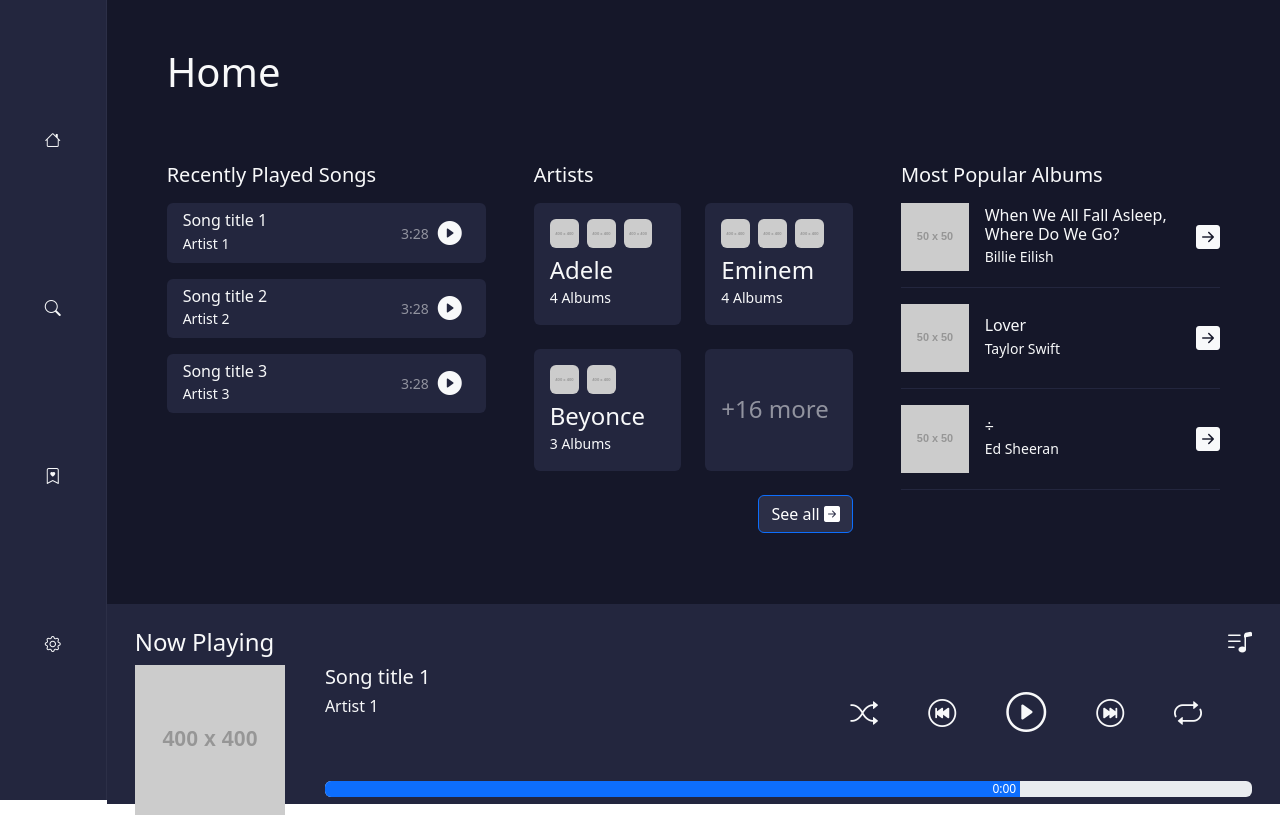
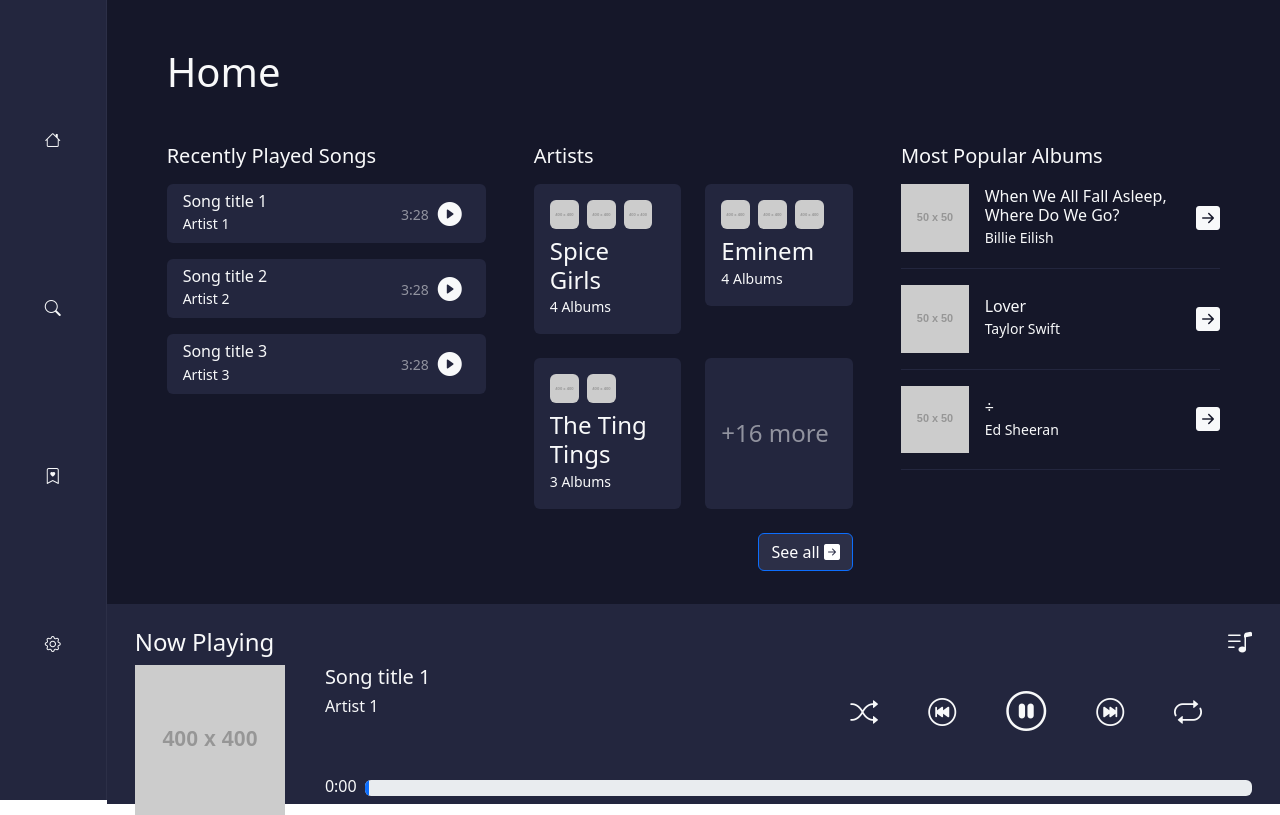
Before and after one commit to iO-Academy/music-player-fe, a React (Create React App) app: page / in a window 1280 px wide. Both pictures are taken after a click on the icon 449 px from the left and 232 px from the top of the page. Built offline with nearby package versions, Linux system fonts and the light colour scheme.

Commit message:
make player work

```diff
--- a/src/components/NowPlaying/index.js
+++ b/src/components/NowPlaying/index.js
@@ -6,41 +6,52 @@
 function NowPlaying({playingSong}) {
 
     const [playTime, setPlayTime] = useState('0:00')
+    const [playWidth, setPlayWidth] = useState(0)
+    const [playing, setPlaying] = useState(false)
+    const [audioElement] = useState(new Audio("/song.MP3"))
 
-    const endTime = '3:28'
+    audioElement.ontimeupdate = () => {
+        let mins = Math.floor(audioElement.currentTime / 60)
+        let seconds = parseInt(audioElement.currentTime % 60)
+        if (seconds < 10) {
+            seconds = '0' + seconds
+        }
+        setPlayTime(mins.toString() + ':' + seconds.toString())
+        setPlayWidth((audioElement.currentTime / audioElement.duration) * 100)
+    }
 
-    // useEffect(() => {
-    //     // setPlayTime('0.00')
-    //
-    //     const timer = setInterval(() => {
-    //         console.log(playTime)
-    //         if (playTime === endTime) {
-    //             clearInterval(timer)
-    //         }
-    //         let mins = parseInt(playTime.split(':')[0])
-    //         let seconds = parseInt(playTime.split(':')[1])
-    //
-    //         if (seconds === 59) {
-    //             seconds = '00'
-    //             mins = (mins+1).toString()
-    //         } else {
-    //             seconds++
-    //             if (seconds < 10){
-    //                 seconds = '0' + seconds.toString()
-    //             } else {
-    //                 seconds = seconds.toString()
-    //             }
-    //             mins = mins.toString()
-    //         }
-    //             console.log(mins + ':' + seconds)
-    //         setPlayTime(mins + ':' + seconds)
-    //     }, 1000)
-    // }, [playingSong])
+    const togglePlay = () => {
+        if (playing){
+            pause()
+        } else {
+            play()
+        }
+    }
+
+    const play = () => {
+        audioElement.play()
+        setPlaying(true)
+    }
+
+    const pause = () => {
+        audioElement.pause()
+        setPlaying(false)
+    }
+
+    const restart = () => {
+        audioElement.currentTime = 0
+    }
+
+    useEffect(() => {
+        play()
+    }, [])
+
 
     return (
         <div className="row p-3 pt-4 mt-1 h-25 light-blue">
             <div className="col-12">
                 <h4>Now Playing <i className="bi bi-music-note-list float-end static"></i></h4>
+
             </div>
             <div className="col-2">
                 <img src={playingSong.artwork} alt={playingSong.artist + " Album artwork"} className={"artwork-medium"} />
@@ -53,15 +64,16 @@
                     </div>
                     <div className="col fs-3 d-flex justify-content-evenly align-items-center">
                         <i className="bi bi-shuffle"></i>
-                        <i className="bi bi-skip-backward-circle"></i>
-                        <i className="bi bi-play-circle fs-1"></i>
-                        <i className="bi bi-skip-forward-circle"></i>
+                        <i className="bi bi-skip-backward-circle" onClick={restart}></i>
+                        <i className={"bi fs-1 " + (playing ? "bi-pause-circle": "bi-play-circle")} onClick={togglePlay}></i>
+                        <i className="bi bi-skip-forward-circle" onClick={restart}></i>
                         <i className="bi bi-repeat"></i>
                     </div>
                     <div className="col-12 d-flex align-items-center">
+                        <div className={"me-2"}>{playTime}</div>
                         <div className="progress mt-1 w-100" role="progressbar" aria-label="Animated striped example"
                              aria-valuenow="75" aria-valuemin="0" aria-valuemax="100">
-                            <div className="progress-bar text-end pe-1 w-75">{playTime}</div>
+                            <div className="progress-bar text-end pe-1" style={{width: playWidth + '%'}}></div>
                         </div>
                     </div>
                 </div>
--- a/src/index.js
+++ b/src/index.js
@@ -5,7 +5,7 @@
 
 const root = ReactDOM.createRoot(document.getElementById('root'));
 root.render(
-  <React.StrictMode>
+
     <App />
-  </React.StrictMode>
+
 );
```
Also changed, not shown: 1 other file (tests, documents, lock files or other folders).
